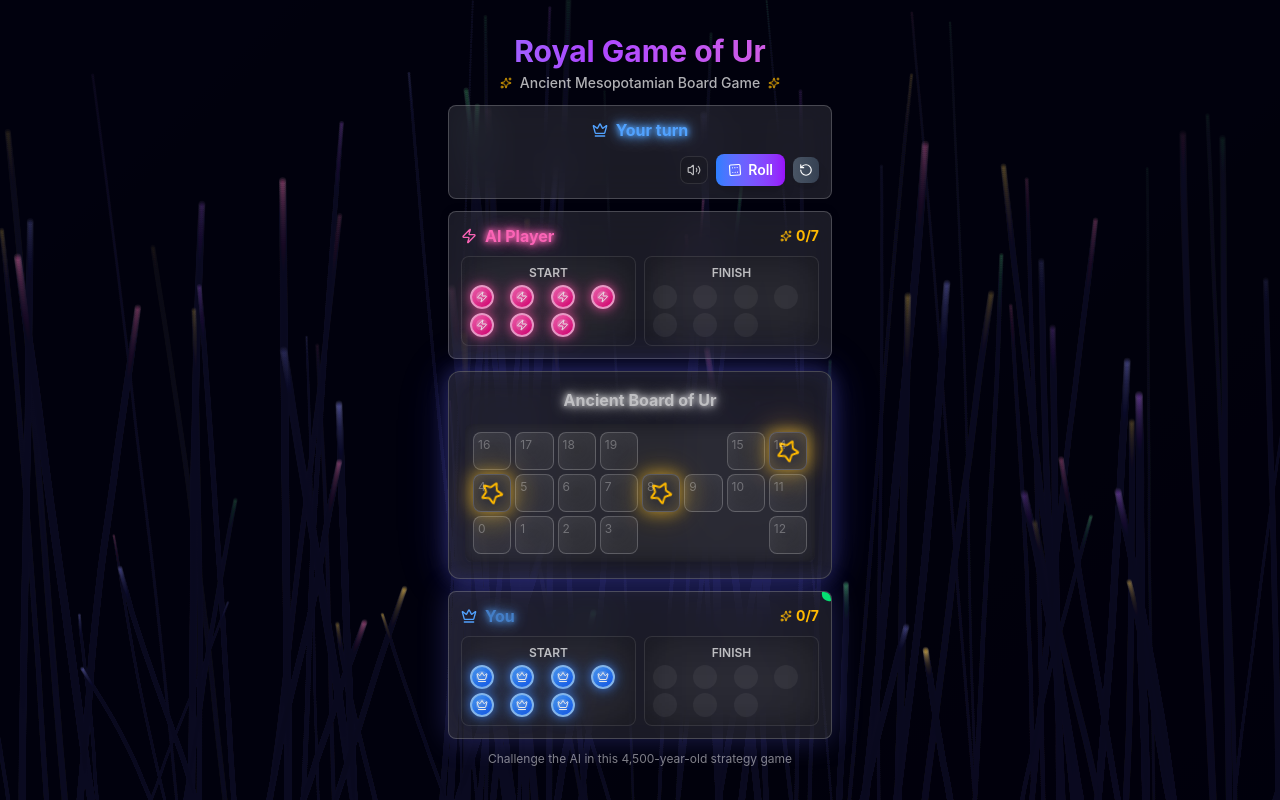
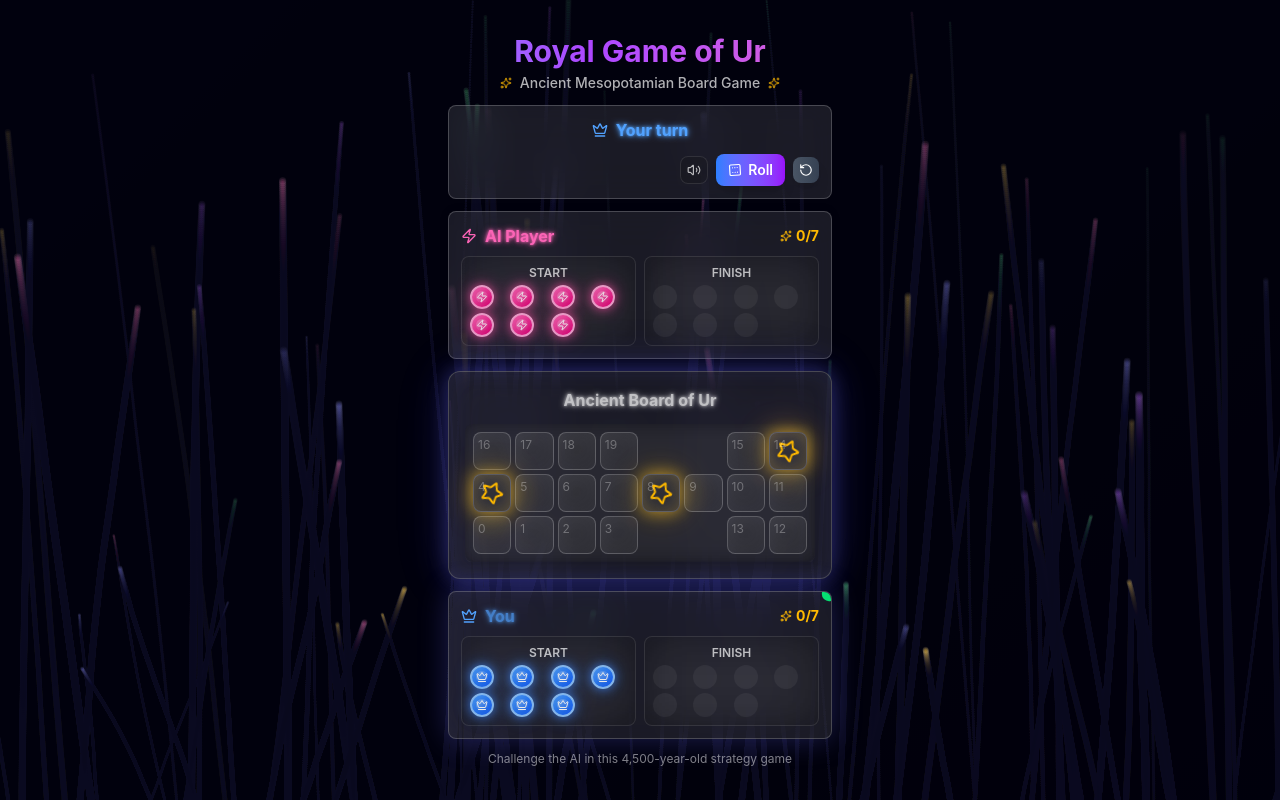
Before and after one commit to tre-systems/rgou-cloudflare, a Next.js app: page / in a window 1280 px wide. Built offline with nearby package versions, Linux system fonts and the light colour scheme.

Commit message:
Fix board layout and tone down text glow
- Add missing square 13 to complete the Royal Game of Ur board path
- Reduce neon text glow effect from 3 layers to 2 for subtler appearance
- Board now correctly shows all 20 squares in proper layout

```diff
--- a/src/app/globals.css
+++ b/src/app/globals.css
@@ -162,8 +162,7 @@ body {
 
 /* Cyberpunk-style text effects */
 .neon-text {
-  text-shadow: 0 0 5px currentColor, 0 0 10px currentColor,
-    0 0 15px currentColor;
+  text-shadow: 0 0 3px currentColor, 0 0 6px currentColor;
 }
 
 /* Custom scrollbar */
--- a/src/components/GameBoard.tsx
+++ b/src/components/GameBoard.tsx
@@ -337,7 +337,7 @@ export default function GameBoard({ gameState, onPieceClick }: GameBoardProps) {
   const boardLayout = [
     [16, 17, 18, 19, -1, -1, 15, 14],
     [4, 5, 6, 7, 8, 9, 10, 11],
-    [0, 1, 2, 3, -1, -1, -1, 12],
+    [0, 1, 2, 3, -1, -1, 13, 12],
   ];
 
   return (
```
